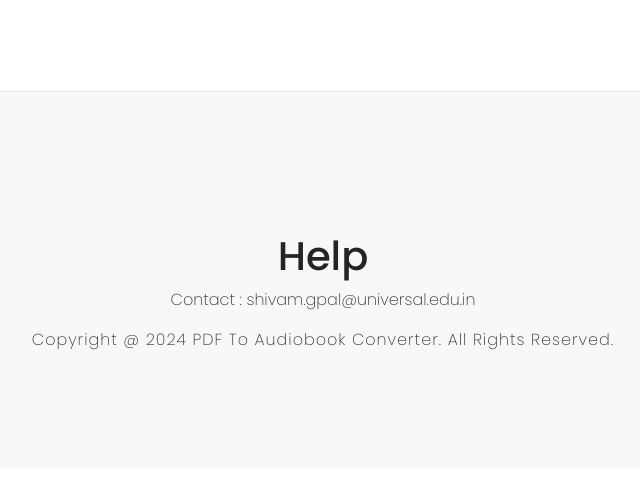
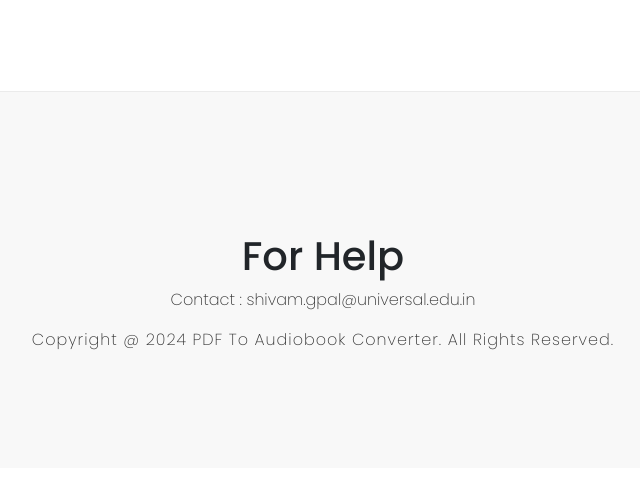
Before and after one commit to Shivam-Gamer/PDFTOAUDIOBOOK, a Flask app: page /detect in a window 1280 px wide. Shown: the part 709-1200 px from the top of the page, without its empty margins (317-957 px from the left). Run offline with Flask 3, Linux system fonts and the light colour scheme; some libraries are stand-ins or nearby versions.

Commit message:
Update base.html

```diff
--- a/templates/base.html
+++ b/templates/base.html
@@ -43,7 +43,7 @@
 <li><a href="#post">Post</a></li>
 <li><a href="#contact">Contact</a></li> -->
     </ul>
-        <h1>Help</h1>
+        <h1>For Help</h1>
     <p>Contact : shivam.gpal@universal.edu.in</p>
     <p class="copyrightText">Copyright @ 2024 PDF To Audiobook Converter. All Rights Reserved.</p>
 </footer>
```
